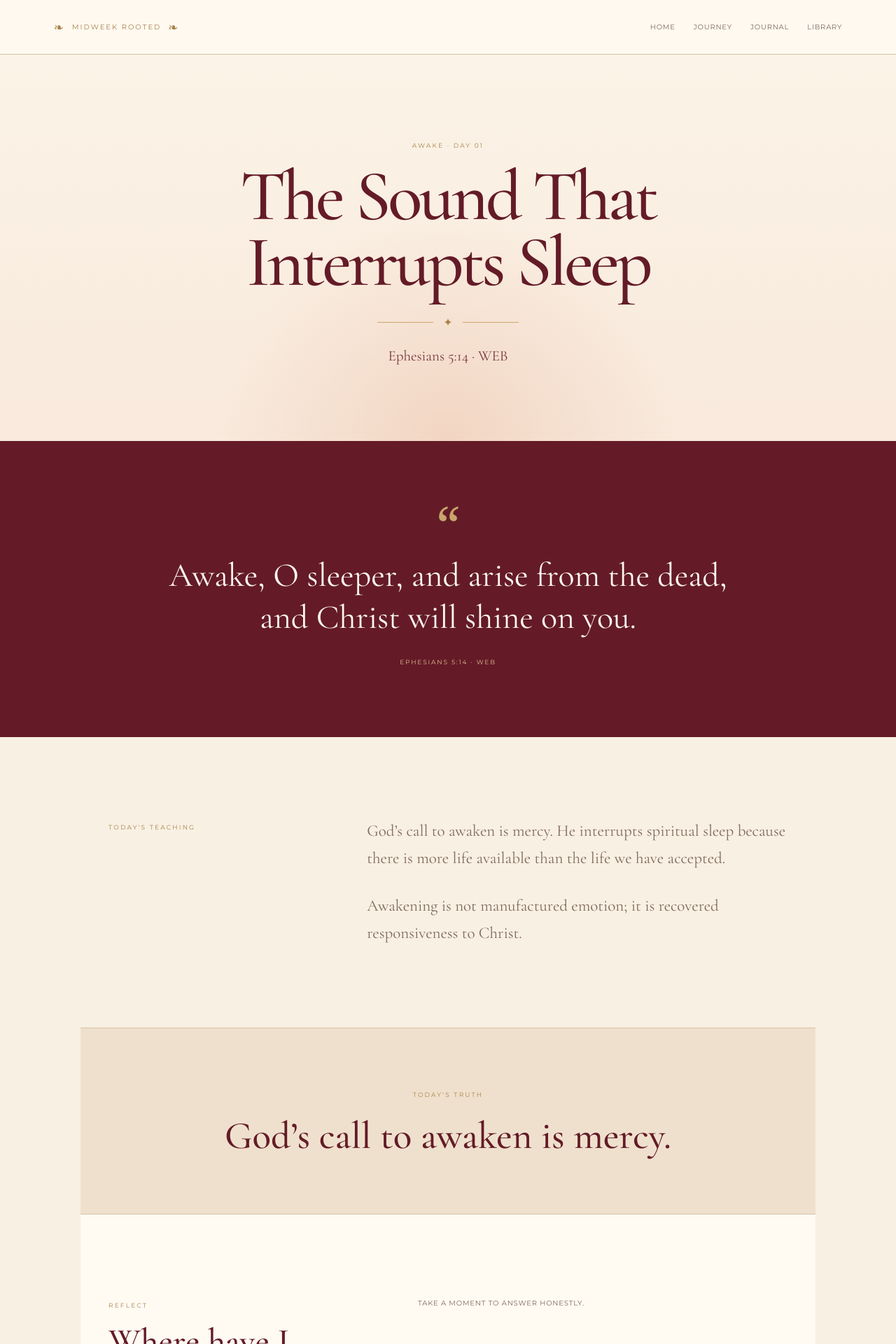
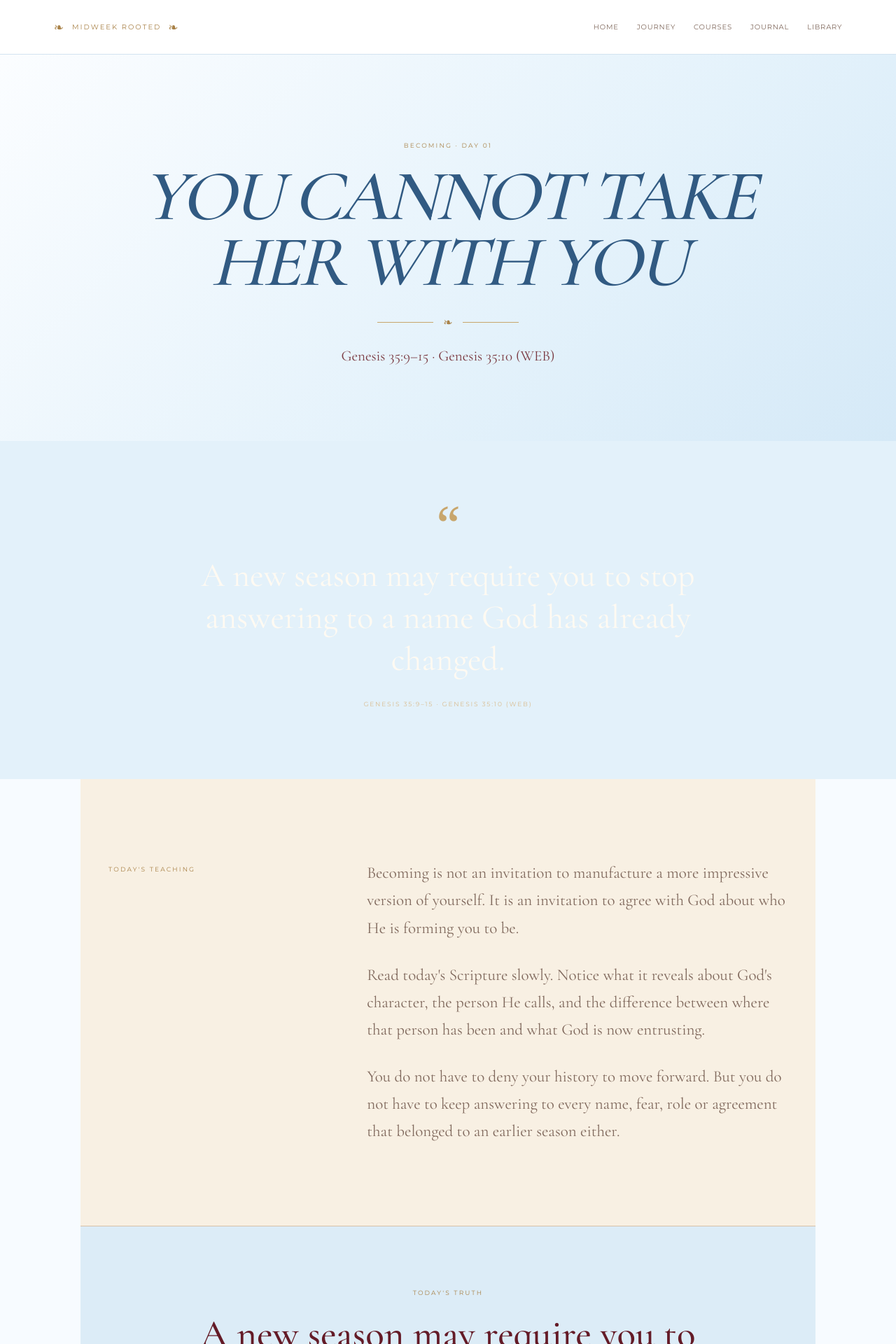
Before and after one commit to ROOTEDWITHKHETHIWE/Rooted-with-Khethiwe-correct, a Next.js app: page /journey/day/1 in a window 1280 px wide. Shown: the top 1920 px of the page at 70% size. Built offline with nearby package versions, Linux system fonts and the light colour scheme.

Commit message:
Refactor AwakeDayPage to BecomingDayPage with new content

```diff
--- a/app/journey/day/[day]/page.tsx
+++ b/app/journey/day/[day]/page.tsx
@@ -1,49 +1,77 @@
 import Link from "next/link";
 import { notFound } from "next/navigation";
-import { awakeDays } from "../../../../data/awake";
+
+const becomingDays = [
+  ["YOU CANNOT TAKE HER WITH YOU", "Genesis 35:9–15 · Genesis 35:10 (WEB)", "A new season may require you to stop answering to a name God has already changed."],
+  ["WHEN SURVIVAL BECAME A NAME", "Genesis 32:24–30 · Genesis 32:28 (WEB)", "What protected you in one season must not become your permanent identity."],
+  ["THE ROLES THAT NAMED YOU", "Luke 10:38–42 · Luke 10:42 (WEB)", "You are more than the functions you perform for other people."],
+  ["THE IDENTITY OF DISAPPOINTMENT", "1 Samuel 1:6–18 · 1 Samuel 1:18 (WEB)", "Pain may describe an experience, but it does not have authority to name you."],
+  ["STOP INTRODUCING YOURSELF BY THE RUINS", "Nehemiah 2:11–18 · Nehemiah 2:17 (WEB)", "Acknowledging what broke is different from building your identity around it."],
+  ["COMPARISON CANNOT NAME YOU", "John 21:20–22 · John 21:22 (WEB)", "Jesus' call on another woman cannot become the measuring stick for yours."],
+  ["LEAVE THE OLD GARMENTS BEHIND", "Zechariah 3:1–5 · Zechariah 3:4 (WEB)", "God does not merely remove shame; He gives clean garments for what comes next."],
+  ["KNOWN BEFORE YOU PERFORMED", "Psalm 139:1–18 · Psalm 139:16 (WEB)", "Your life was known by God before it was impressive to anyone else."],
+  ["NAMED BY GOD", "Isaiah 43:1–4 · Isaiah 43:1 (WEB)", "God's claim over you is deeper than the labels accumulated through life."],
+  ["YOU BELONG BEFORE YOU BUILD", "Ephesians 2:11–22 · Ephesians 2:19 (WEB)", "You do not earn belonging through usefulness; you build from belonging."],
+  ["CHOSEN IS NOT THE SAME AS VISIBLE", "1 Samuel 16:1–13 · 1 Samuel 16:7 (WEB)", "God's choosing often precedes human recognition."],
+  ["YOUR IDENTITY IS NOT YOUR ASSIGNMENT", "Luke 10:17–20 · Luke 10:20 (WEB)", "Your assignment can change without your worth changing."],
+  ["SECURE IN THE FATHER'S LOVE", "Luke 15:11–24 · Luke 15:20 (WEB)", "Security grows where identity is received from the Father rather than achieved."],
+  ["REMEMBER WHO YOU ARE", "Judges 6:11–16 · Judges 6:12 (WEB)", "Gideon had to hear heaven's description while still feeling like the least."],
+  ["THE SECRET PLACE WAS PREPARATION", "1 Samuel 3:1–10 · 1 Samuel 3:10 (WEB)", "The secret place was not punishment. It was preparation."],
+  ["HIDDEN DOES NOT MEAN FORGOTTEN", "1 Samuel 16:11–23 · 1 Samuel 16:13 (WEB)", "David's field was forming a king before anyone called him one."],
+  ["WHAT THE WILDERNESS PRODUCED", "Deuteronomy 8:2–6 · Deuteronomy 8:2 (WEB)", "God uses hidden terrain to reveal what is in us and teach dependence."],
+  ["THE OIL CAME BEFORE THE ROOM", "Esther 2:8–17 · Esther 2:17 (WEB)", "Esther's preparation preceded access; preparation and visibility are not the same."],
+  ["YOU ARE NOT STILL WAITING TO BECOME READY", "Exodus 3:1–12 · Exodus 3:10 (WEB)", "Moses felt inadequate at the moment God said go."],
+  ["FORMATION HAS PRODUCED CAPACITY", "2 Timothy 1:6–7 · 2 Timothy 1:6 (WEB)", "The gift must be stirred; formation creates capacity that must eventually be exercised."],
+  ["HIDDEN AND HIDING ARE NOT THE SAME", "1 Kings 19:9–16 · 1 Kings 19:15 (WEB)", "There is a difference between being hidden by God and hiding when He says move."],
+  ["FAITHFUL WITH LITTLE", "Matthew 25:14–23 · Matthew 25:21 (WEB)", "Faithfulness with little prepares the heart for greater trust."],
+  ["WHEN GOD ENTRUSTS MORE", "Matthew 25:20–23 · Matthew 25:23 (WEB)", "More is not merely reward; it is responsibility."],
+  ["A PRISONER CANNOT GOVERN EGYPT", "Genesis 41:37–44 · Genesis 41:41 (WEB)", "Joseph could not govern Egypt from a prisoner's internal architecture."],
+  ["TAKE YOUR PLACE", "Esther 4:10–16 · Esther 4:14 (WEB)", "There are moments when obedience requires stepping into the room."],
+  ["AUTHORITY WITHOUT PERFORMANCE", "Luke 9:1–6 · Luke 9:1 (WEB)", "Kingdom authority flows from being sent, not from proving yourself."],
+  ["ENLARGE THE TENT", "Isaiah 54:1–3 · Isaiah 54:2 (WEB)", "Enlargement requires preparation for what has not yet arrived."],
+  ["CARRY IT WITHOUT LOSING THE SECRET PLACE", "John 15:1–11 · John 15:5 (WEB)", "Greater responsibility must never replace dependence on Christ."],
+  ["OCCUPY WITHOUT APOLOGY", "Joshua 1:1–9 · Joshua 1:9 (WEB)", "Courage is not self-promotion; sometimes it is simply agreeing with God's command to move."],
+  ["BECOME", "Philippians 3:12–14 · Philippians 3:13–14 (WEB)", "Becoming is a lifelong agreement with God's work in you, not a performance of a new persona."],
+];
 
 type PageProps = {
-  params: Promise<{
-    day: string;
-  }>;
+  params: Promise<{ day: string }>;
 };
 
 export function generateStaticParams() {
-  return awakeDays.map((item) => ({
-    day: String(item.day),
+  return becomingDays.map((_, index) => ({
+    day: String(index + 1),
   }));
 }
 
-export default async function AwakeDayPage({ params }: PageProps) {
+export default async function BecomingDayPage({ params }: PageProps) {
   const { day } = await params;
   const dayNumber = Number(day);
 
-  if (!Number.isInteger(dayNumber)) {
+  if (!Number.isInteger(dayNumber) || dayNumber < 1 || dayNumber > 30) {
     notFound();
   }
 
-  const currentDay = awakeDays.find(
-    (item) => item.day === dayNumber
-  );
-
-  if (!currentDay) {
-    notFound();
-  }
+  const [title, scripture, truth] = becomingDays[dayNumber - 1];
 
   const previousDay =
-    dayNumber > 1
-      ? `/journey/day/${dayNumber - 1}`
-      : null;
+    dayNumber > 1 ? `/journey/day/${dayNumber - 1}` : null;
 
   const nextDay =
-    dayNumber < 30
-      ? `/journey/day/${dayNumber + 1}`
-      : null;
+    dayNumber < 30 ? `/journey/day/${dayNumber + 1}` : null;
 
   return (
-    <main className="awake-page">
-
-      <header className="topbar">
+    <main
+      className="awake-page"
+      style={{ background: "#f7fbff", color: "#24496d" }}
+    >
+      <header
+        className="topbar"
+        style={{
+          background: "#ffffff",
+          borderBottom: "1px solid #d3e3f0",
+        }}
+      >
         <div className="brand">
           <span className="leaf">❧</span>
           <span>MIDWEEK ROOTED</span>
@@ -53,133 +81,132 @@ export default async function AwakeDayPage({ params }: PageProps) {
         <nav>
           <Link href="/">Home</Link>
           <Link href="/journey">Journey</Link>
+          <Link href="/courses">Courses</Link>
           <Link href="/journal">Journal</Link>
           <Link href="/library">Library</Link>
         </nav>
       </header>
 
-      <section className="day-hero">
+      <section
+        className="day-hero"
+        style={{
+          background:
+            "linear-gradient(135deg, #fbfdff 0%, #e4f2fb 60%, #d5e9f7 100%)",
+          color: "#294f76",
+        }}
+      >
         <p className="small-label">
-          AWAKE · DAY {String(currentDay.day).padStart(2, "0")}
+          BECOMING · DAY {String(dayNumber).padStart(2, "0")}
         </p>
 
-        <h1>{currentDay.title}</h1>
+        <h1 style={{ color: "#315a82", fontStyle: "italic" }}>
+          {title}
+        </h1>
 
         <div className="ornament">
-          <span>✦</span>
+          <span>❧</span>
         </div>
 
-        <p className="subtitle">
-          {currentDay.scripture}
-        </p>
+        <p className="subtitle">{scripture}</p>
       </section>
 
-      <section className="day-scripture">
+      <section
+        className="day-scripture"
+        style={{ background: "#e3f1fa", color: "#24496d" }}
+      >
         <div className="scripture-inner">
-
           <span className="quote-mark">“</span>
 
-          <p>
-            {currentDay.day === 1
-              ? "Awake, O sleeper, and arise from the dead, and Christ will shine on you."
-              : currentDay.scripture}
-          </p>
+          <p>{truth}</p>
 
-          <small>
-            {currentDay.scripture}
-          </small>
-
+          <small>{scripture}</small>
         </div>
       </section>
 
       <section className="day-content">
-
         <div>
-          <p className="section-label">
-            TODAY&apos;S TEACHING
-          </p>
+          <p className="section-label">TODAY&apos;S TEACHING</p>
         </div>
 
         <article>
-          {currentDay.teaching.map((paragraph, index) => (
-            <p key={index}>
-              {paragraph}
-            </p>
-          ))}
+          <p>
+            Becoming is not an invitation to manufacture a more impressive
+            version of yourself. It is an invitation to agree with God about
+            who He is forming you to be.
+          </p>
+
+          <p>
+            Read today&apos;s Scripture slowly. Notice what it reveals about
+            God&apos;s character, the person He calls, and the difference
+            between where that person has been and what God is now entrusting.
+          </p>
+
+          <p>
+            You do not have to deny your history to move forward. But you do
+            not have to keep answering to every name, fear, role or agreement
+            that belonged to an earlier season either.
+          </p>
         </article>
-
       </section>
 
-      <section className="truth-card">
-
-        <p className="section-label">
-          TODAY&apos;S TRUTH
-        </p>
-
-        <h2>
-          {currentDay.truth}
-        </h2>
-
+      <section
+        className="truth-card"
+        style={{ background: "#dcecf7", color: "#24496d" }}
+      >
+        <p className="section-label">TODAY&apos;S TRUTH</p>
+        <h2>{truth}</h2>
       </section>
 
       <section className="reflection-section">
-
         <div>
-          <p className="section-label">
-            REFLECT
-          </p>
+          <p className="section-label">REFLECT</p>
 
           <h2>
-            {currentDay.reflection}
+            Where has this truth challenged the way you see yourself? What
+            would it look like to agree with God today?
           </h2>
         </div>
 
         <div className="reflection-space">
-
-          <p>
-            Take a moment to answer honestly.
-          </p>
-
+          <p>Take a moment to answer honestly.</p>
           <div className="writing-line" />
           <div className="writing-line" />
           <div className="writing-line" />
           <div className="writing-line" />
-
         </div>
-
       </section>
 
-      <section className="prayer-section">
-
-        <p className="section-label">
-          PRAY
-        </p>
+      <section
+        className="prayer-section"
+        style={{ background: "#ffffff" }}
+      >
+        <p className="section-label">PRAY</p>
 
         <h2>
-          {currentDay.prayer}
+          Father, thank You that my identity is safest in You. Show me where
+          old names have spoken louder than Your truth. Teach me to release
+          what belongs to a former season and to receive what You are saying
+          about me now. Help me become without striving, move without
+          performing, and remain close to You as You lead me forward. In
+          Jesus&apos; name, amen.
         </h2>
-
       </section>
 
-      <section className="respond-section">
-
-        <p className="section-label">
-          RESPOND
-        </p>
+      <section
+        className="respond-section"
+        style={{ background: "#eef7fc" }}
+      >
+        <p className="section-label">JOURNAL</p>
 
         <h2>
-          {currentDay.response}
+          Write honestly: “The woman I have been believed __________. The
+          woman God is forming is learning __________.”
         </h2>
 
         <div className="response-box">
-          <span>
-            Your response
-          </span>
+          <span>Your response</span>
         </div>
-
       </section>
-
-      {/* DAY NAVIGATION */}
 
       <section
         className="day-navigation"
@@ -189,66 +216,38 @@ export default async function AwakeDayPage({ params }: PageProps) {
           justifyContent: "center",
           gap: "1rem",
           flexWrap: "wrap",
+          background: "#e7f3fb",
         }}
       >
-
         {previousDay ? (
-          <Link
-            href={previousDay}
-            className="text-link"
-          >
+          <Link href={previousDay} className="text-link">
             ← Previous
           </Link>
         ) : (
-          <span
-            style={{
-              opacity: 0.35,
-              fontSize: "0.9rem",
-            }}
-          >
+          <span style={{ opacity: 0.45, fontSize: "0.9rem" }}>
             Beginning
           </span>
         )}
 
-        <Link
-          href="/journey"
-          className="primary-button"
-        >
+        <Link href="/journey" className="primary-button">
           All 30 Days
         </Link>
 
         {nextDay ? (
-          <Link
-            href={nextDay}
-            className="primary-button"
-          >
-            Next Day
-            <span>→</span>
+          <Link href={nextDay} className="primary-button">
+            Next Day <span>→</span>
           </Link>
         ) : (
-          <Link
-            href="/journey"
-            className="primary-button"
-          >
-            Complete the journey
-            <span>→</span>
+          <Link href="/journal" className="primary-button">
+            Complete the journey <span>→</span>
           </Link>
         )}
-
       </section>
 
-      <footer>
-
-        <div className="footer-brand">
-          MIDWEEK ROOTED
-        </div>
-
-        <div>
-          A monthly Scripture journey
-        </div>
-
+      <footer style={{ background: "#24496d", color: "#ffffff" }}>
+        <div className="footer-brand">MIDWEEK ROOTED</div>
+        <div>A monthly Scripture journey</div>
       </footer>
-
     </main>
   );
 }
```
